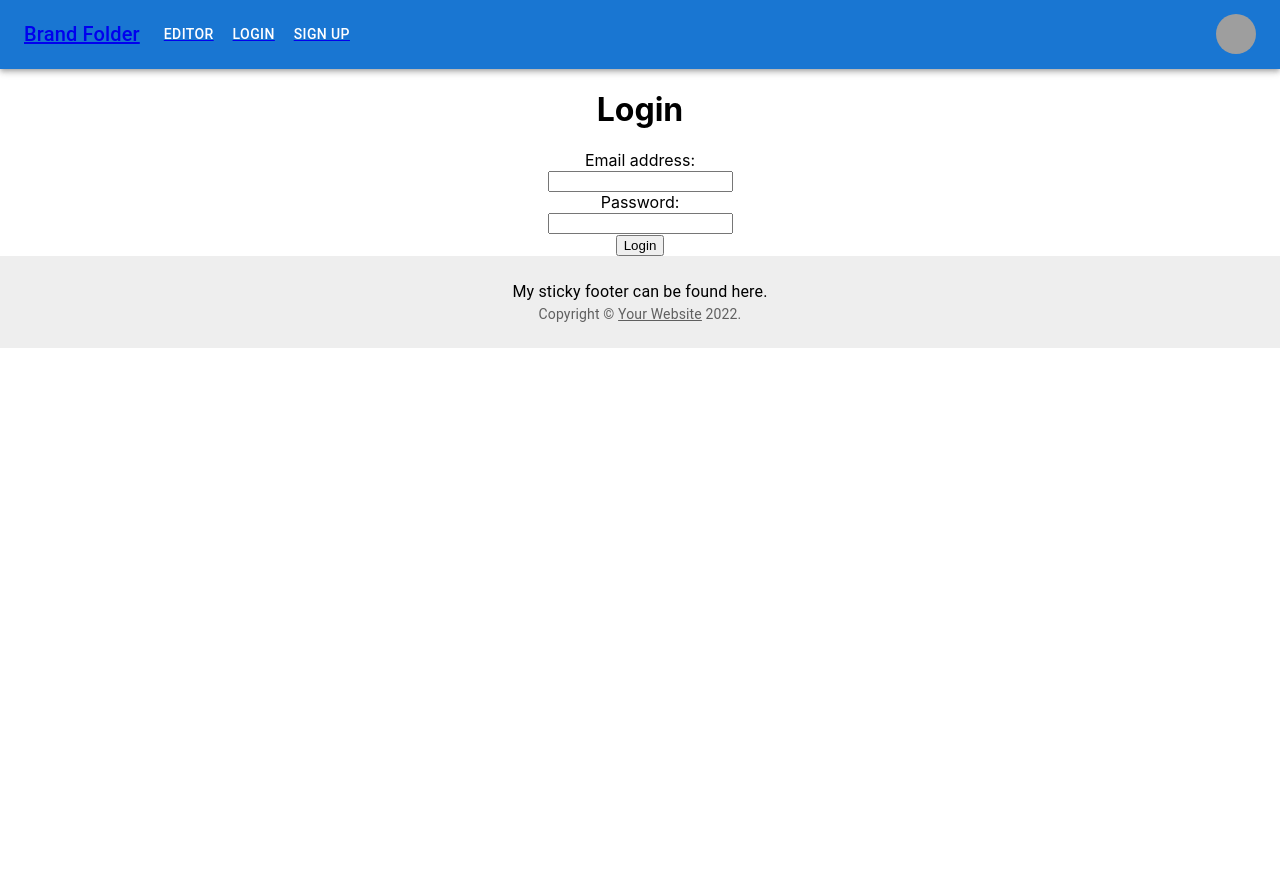
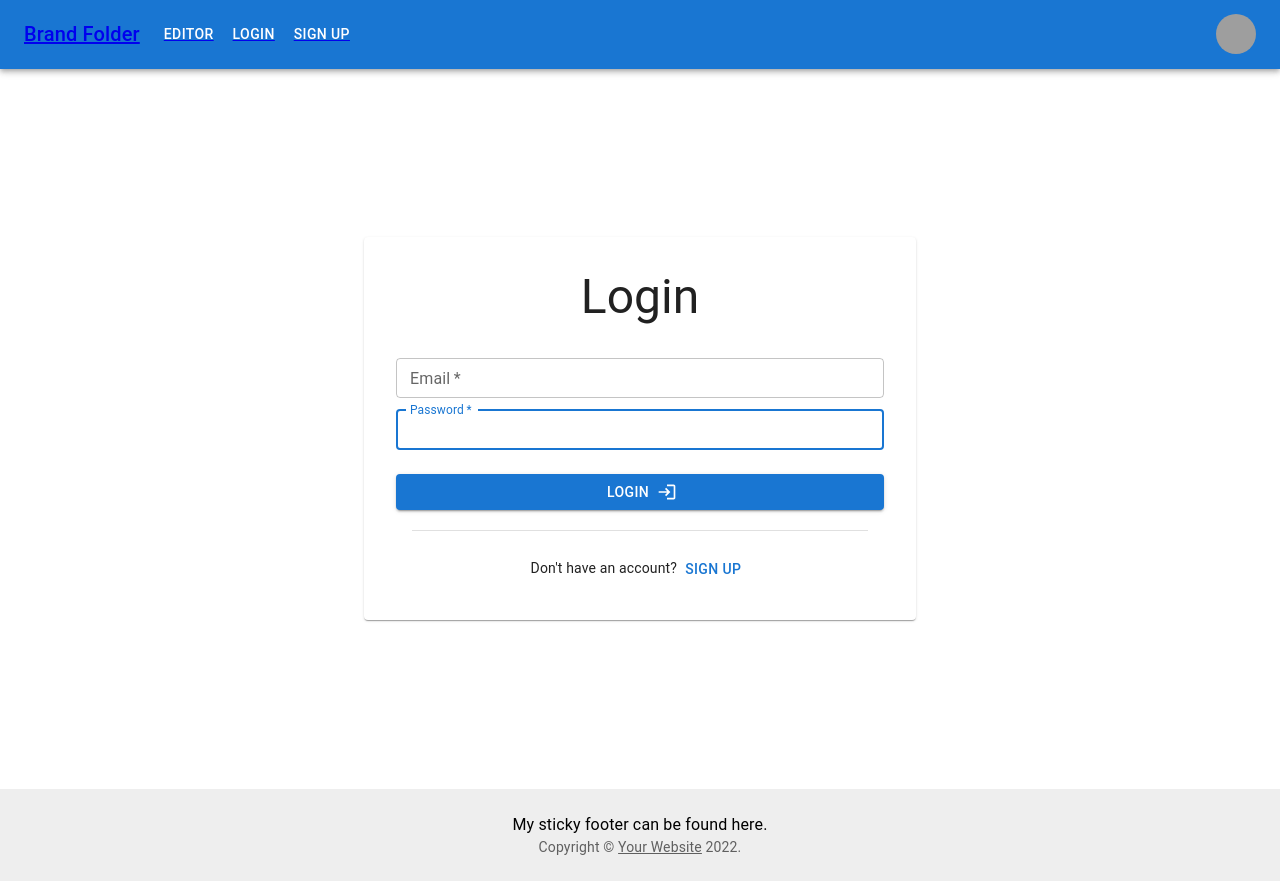
Before and after one commit to VanshWadhwa/brandfactory-frontend, a React (Create React App) app: page /login in a window 1280 px wide. Before the commit the page ends 800 px from the top, so only its background shows below. Built offline with nearby package versions, Linux system fonts and the light colour scheme; grey boxes are pictures that could not be loaded.

Commit message:
Login logout sign up editor cleaned

```diff
--- a/src/views/auth/Login.js
+++ b/src/views/auth/Login.js
@@ -1,3 +1,15 @@
+import {
+  Button,
+  Card,
+  Container,
+  Divider,
+  Paper,
+  TextField,
+  Typography,
+} from "@mui/material";
+import LoginIcon from "@mui/icons-material/Login";
+import { Box, typography } from "@mui/system";
+import { Link } from "react-router-dom";
 import React, { useState, useEffect, useContext } from "react";
 import useNotification from "../../components/layout/Snackbar";
 
@@ -59,8 +71,13 @@ const Login = () => {
   };
 
   return (
-    <div>
-      {loading === false && <h1>Login</h1>}
+    // <Box>
+    <Container
+      component="main"
+      maxWidth="sm"
+      sx={{ minHeight: "90vh" }}
+      style={{ display: "flex", justifyContent: "center" }}
+    >
       {errors === true && (
         <h2>
           Cannot log in with provided credentials
@@ -68,29 +85,76 @@ const Login = () => {
         </h2>
       )}
       {loading === false && (
-        <form onSubmit={onSubmit}>
-          <label htmlFor="email">Email address:</label> <br />
-          <input
+        <Paper
+          style={
+            {
+              // backgroundColor: "pink",
+            }
+          }
+          sx={{ p: 4, m: "auto" }}
+        >
+          <Typography component="h1" variant="h3">
+            Login
+          </Typography>
+          <Box component="form" noValidate onSubmit={onSubmit} sx={{ mt: 3 }}>
+            <TextField
+              required
+              fullWidth
+              autoFocus
               name="email"
               type="email"
               value={email}
               required
+              margin="dense"
+              variant="outlined"
+              label="Email"
+              size="small"
               onChange={(e) => setEmail(e.target.value)}
-          />{" "}
-          <br />
-          <label htmlFor="password">Password:</label> <br />
-          <input
+            />
+            <TextField
+              required
+              fullWidth
+              autoFocus
               name="password"
               type="password"
               value={password}
               required
               onChange={(e) => setPassword(e.target.value)}
-          />{" "}
+              margin="dense"
+              variant="outlined"
+              label="Password"
+              size="small"
+            />
             <br />
-          <input type="submit" value="Login" />
-        </form>
+            <br />
+
+            <Button
+              variant="contained"
+              type="submit"
+              fullWidth
+              endIcon={<LoginIcon />}
+            >
+              Login
+            </Button>
+          </Box>
+          <br />
+
+          <Divider variant="middle" />
+          <br />
+          <>
+            <Typography component="p" variant="body2">
+              Don't have an account?
+              <Link to="/signup">
+                <Button variant="text" to="/signup">
+                  Sign Up
+                </Button>
+              </Link>
+            </Typography>
+          </>
+        </Paper>
       )}
-    </div>
+      {/* </Box> */}
+    </Container>
   );
 };
 
--- a/src/views/auth/Logout.js
+++ b/src/views/auth/Logout.js
@@ -1,5 +1,7 @@
+import { Button, Container, Paper, Typography } from "@mui/material";
 import React, { useState, useEffect, Fragment } from "react";
 import useNotification from "../../components/layout/Snackbar";
+import LogoutIcon from "@mui/icons-material/Logout";
 
 const Logout = () => {
   const [loading, setLoading] = useState(true);
@@ -41,10 +43,41 @@ const Logout = () => {
   return (
     <div>
       {loading === false && (
-        <Fragment>
-          <h1>Are you sure you want to logout?</h1>
-          <input type="button" value="Logout" onClick={handleLogout} />
-        </Fragment>
+        <Container
+          component="main"
+          maxWidth="sm"
+          sx={{ minHeight: "90vh" }}
+          style={{ display: "flex", justifyContent: "center" }}
+        >
+          {loading === false && (
+            <Paper
+              style={
+                {
+                  // backgroundColor: "pink",
+                }
+              }
+              sx={{ p: 4, m: "auto" }}
+            >
+              <Typography component="h1" variant="h5">
+                Are You sure you want to logout?
+              </Typography>
+              <Typography component="span" variant="body2">
+                You will need to login again
+              </Typography>
+              <br />
+              <br />
+              <Button
+                variant="contained"
+                fullWidth
+                endIcon={<LogoutIcon />}
+                onClick={handleLogout}
+              >
+                Logout
+              </Button>
+            </Paper>
+          )}
+          {/* </Box> */}
+        </Container>
       )}
     </div>
   );
--- a/src/views/auth/Signup.js
+++ b/src/views/auth/Signup.js
@@ -1,5 +1,17 @@
 import React, { useState, useEffect } from "react";
 import useNotification from "../../components/layout/Snackbar";
+import LoginIcon from "@mui/icons-material/Login";
+import { Box, typography } from "@mui/system";
+import { Link } from "react-router-dom";
+import {
+  Button,
+  Card,
+  Container,
+  Divider,
+  Paper,
+  TextField,
+  Typography,
+} from "@mui/material";
 
 const Signup = () => {
   const [email, setEmail] = useState("");
@@ -63,38 +75,98 @@ const Signup = () => {
 
   return (
     <div>
-      {loading === false && <h1>Signup</h1>}
-      {errors === true && <h2>Cannot signup with provided credentials</h2>}
-      <form onSubmit={onSubmit}>
-        <label htmlFor="email">Email address:</label> <br />
-        <input
+      <Container
+        component="main"
+        maxWidth="sm"
+        sx={{ minHeight: "90vh" }}
+        style={{ display: "flex", justifyContent: "center" }}
+      >
+        {loading === false && (
+          <Paper
+            style={
+              {
+                // backgroundColor: "pink",
+              }
+            }
+            sx={{ p: 4, m: "auto" }}
+          >
+            <Typography component="h1" variant="h3">
+              Sign Up
+            </Typography>
+            <Box component="form" noValidate onSubmit={onSubmit} sx={{ mt: 3 }}>
+              <TextField
+                required
+                fullWidth
+                autoFocus
                 name="email"
                 type="email"
                 value={email}
+                required
+                margin="dense"
+                variant="outlined"
+                label="Email"
+                size="small"
                 onChange={(e) => setEmail(e.target.value)}
+              />
+              <TextField
                 required
-        />{" "}
-        <br />
-        <label htmlFor="password1">Password:</label> <br />
-        <input
+                fullWidth
+                autoFocus
                 name="password1"
                 type="password"
                 value={password1}
+                required
                 onChange={(e) => setPassword1(e.target.value)}
+                margin="dense"
+                variant="outlined"
+                label="Password"
+                size="small"
+              />
+              <TextField
                 required
-        />{" "}
-        <br />
-        <label htmlFor="password2">Confirm password:</label> <br />
-        <input
+                fullWidth
+                autoFocus
                 name="password2"
                 type="password"
                 value={password2}
+                required
                 onChange={(e) => setPassword2(e.target.value)}
-          required
-        />{" "}
+                margin="dense"
+                variant="outlined"
+                label="Confirm Password"
+                size="small"
+              />
+
               <br />
-        <input type="submit" value="Signup" />
-      </form>
+              <br />
+
+              <Button
+                variant="contained"
+                type="submit"
+                fullWidth
+                endIcon={<LoginIcon />}
+              >
+                Sign up
+              </Button>
+            </Box>
+            <br />
+
+            <Divider variant="middle" />
+            <br />
+            <>
+              <Typography component="p" variant="body2">
+                Already have an account ?
+                <Link to="/login">
+                  <Button variant="text" to="/login">
+                    Login
+                  </Button>
+                </Link>
+              </Typography>
+            </>
+          </Paper>
+        )}
+        {/* </Box> */}
+      </Container>
     </div>
   );
 };
--- a/src/views/editor/Editor.js
+++ b/src/views/editor/Editor.js
@@ -25,6 +25,7 @@ import {
   TextField,
   ToggleButton,
   ToggleButtonGroup,
+  Tooltip,
   Typography,
 } from "@mui/material";
 
@@ -372,12 +373,12 @@ const Editor = ({ editorState, setEditorState }) => {
             >
               Download
             </LoadingButton>
+            <Tooltip title="Template style of generated image" placement="top">
               <Select
                 labelId="demo-simple-select-label"
                 size="small"
                 id="temp"
                 value={editorState.temp}
-              label="temp"
                 onChange={handleChangeSelect}
               >
                 <MenuItem value="temp1" id="temp">
@@ -396,6 +397,7 @@ const Editor = ({ editorState, setEditorState }) => {
                   Qr code
                 </MenuItem>
               </Select>
+            </Tooltip>
           </ButtonGroup>
         </Box>
 
--- a/src/views/editor/NewsListItem.js
+++ b/src/views/editor/NewsListItem.js
@@ -41,6 +41,8 @@ const NewsListItem = ({ news, editorState, setEditorState }) => {
           <Fab
             aria-label="add"
             onClick={() => changeState()}
+            // color="primary"
+            color="text.secondary"
             style={{
               position: "absolute",
               left: "5px",
```
Lines whose indentation alone changed are shown as unchanged.
